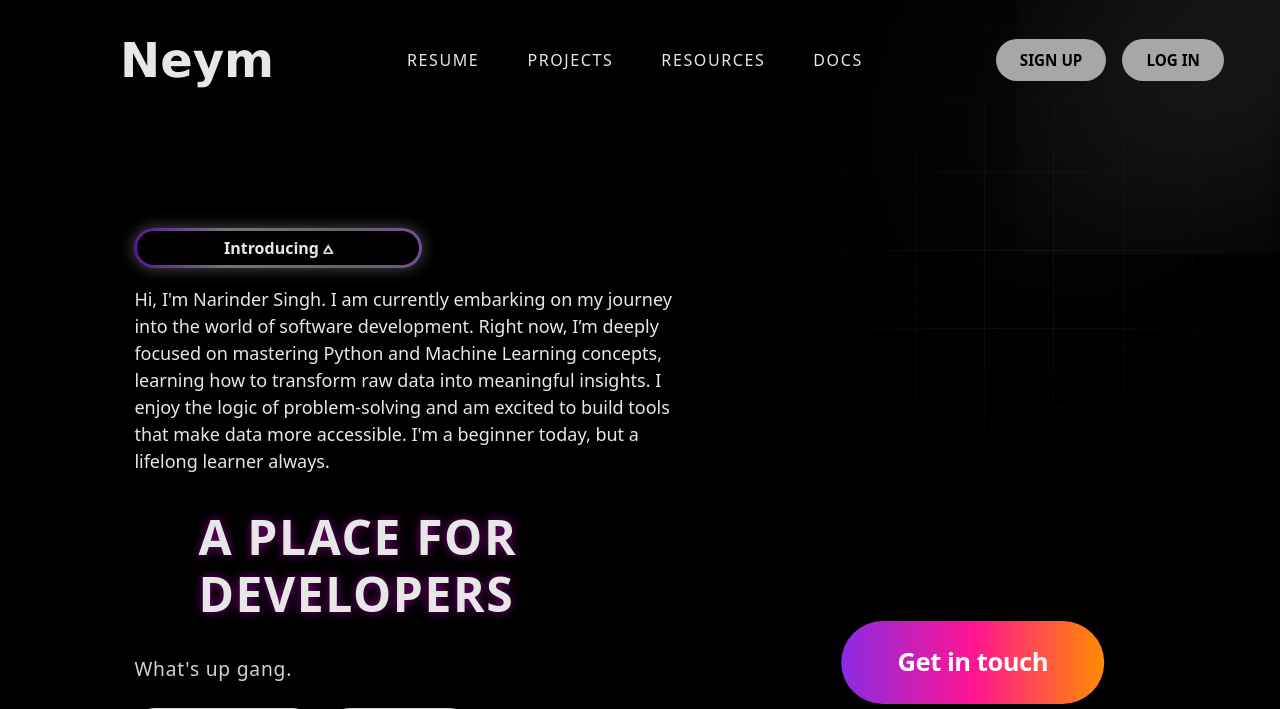
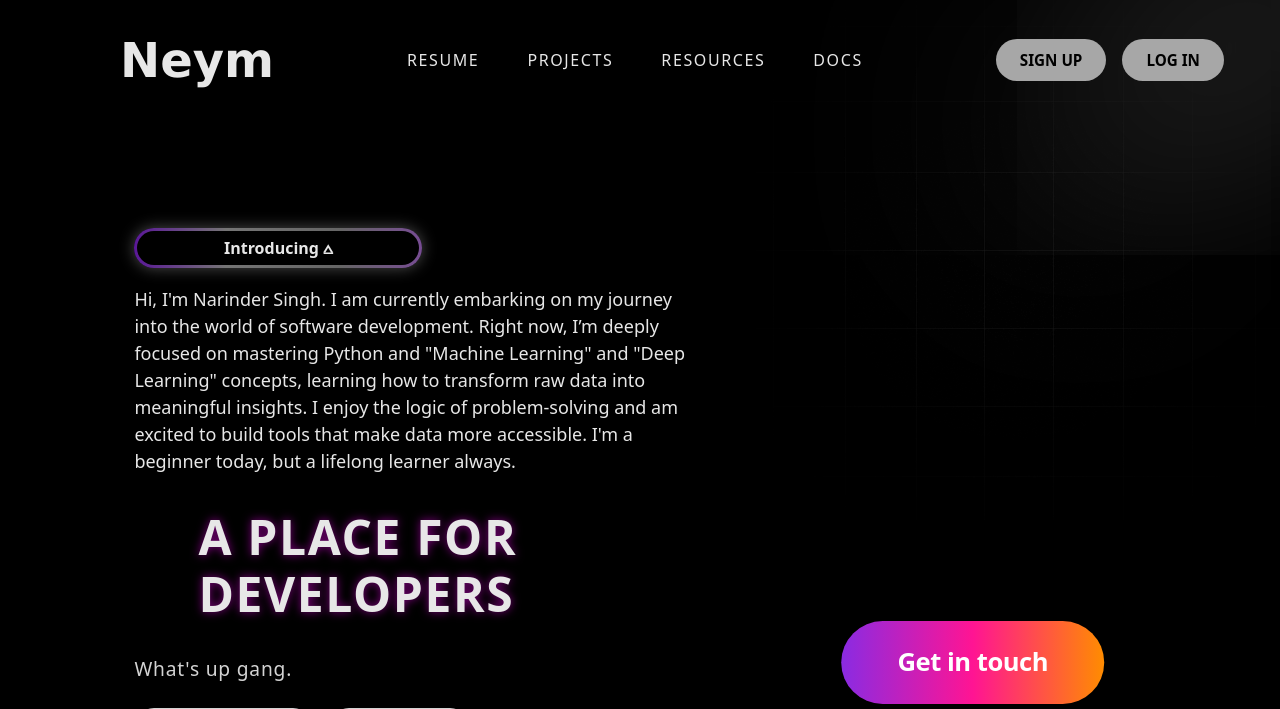
Before and after one commit to themehmi/PortFolio, a Flask app: page / in a window 1280 px wide; the page is wider, and only the part inside the window is pictured. Shown: the top 709 px of that part. Run offline with Flask 3, Linux system fonts and the light colour scheme; some libraries are stand-ins or nearby versions.

Commit message:
Enhance introduction with additional learning focus
Updated the introduction paragraph to include 'Machine Learning' and 'Deep Learning' concepts.

```diff
--- a/templates/index.html
+++ b/templates/index.html
@@ -33,7 +33,7 @@
             </div>
             <div class="para">
                 <p>Hi, I'm Narinder Singh. I am currently embarking on my journey into the world of software
-                    development. Right now, I’m deeply focused on mastering Python and Machine Learning concepts,
+                    development. Right now, I’m deeply focused on mastering Python and "Machine Learning" and "Deep Learning" concepts,
                     learning how to transform raw data into meaningful insights. I enjoy the logic of problem-solving
                     and am excited to build tools that make data more accessible. I'm a beginner today, but a lifelong
                     learner always.</p>
```
